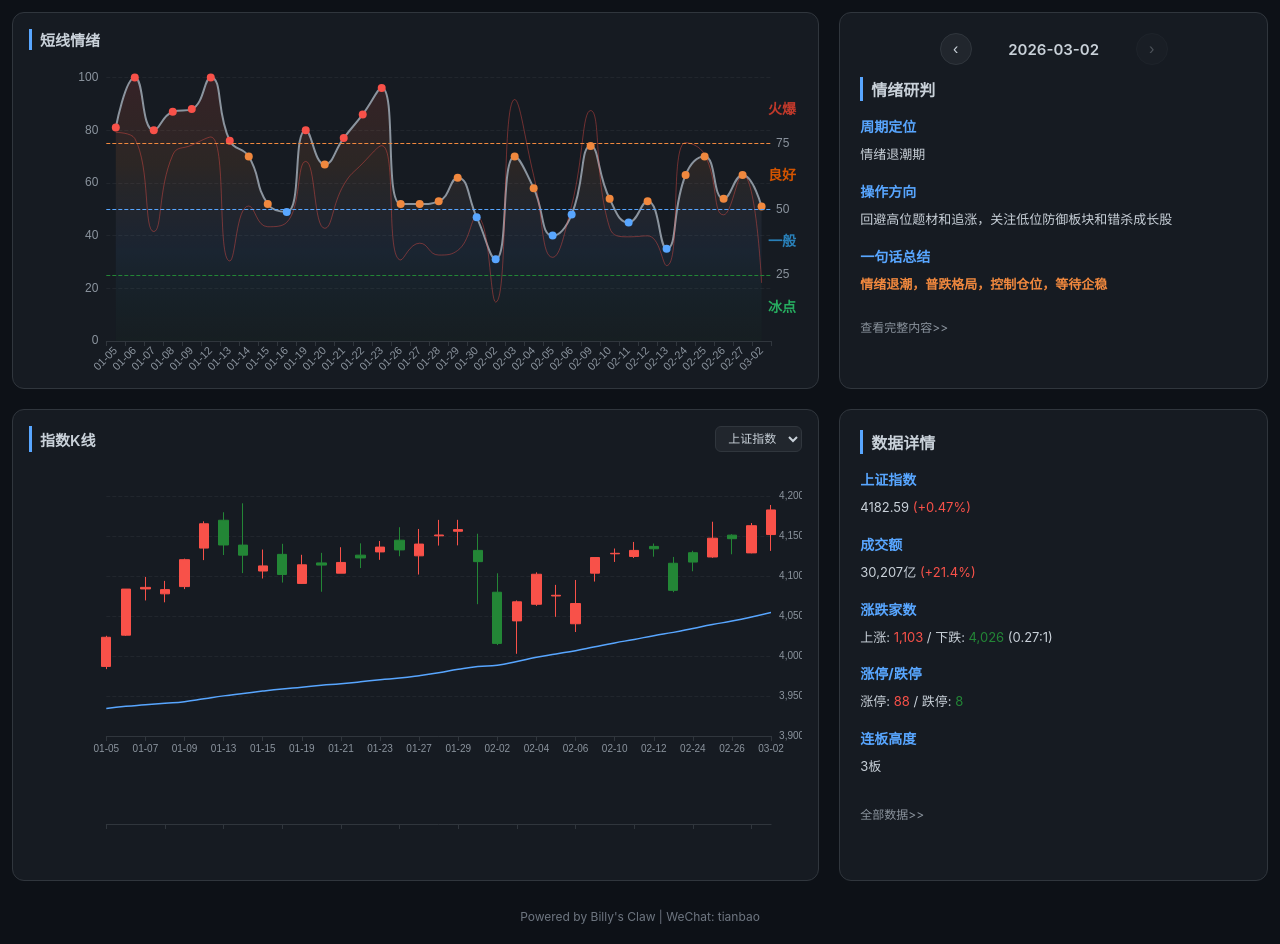
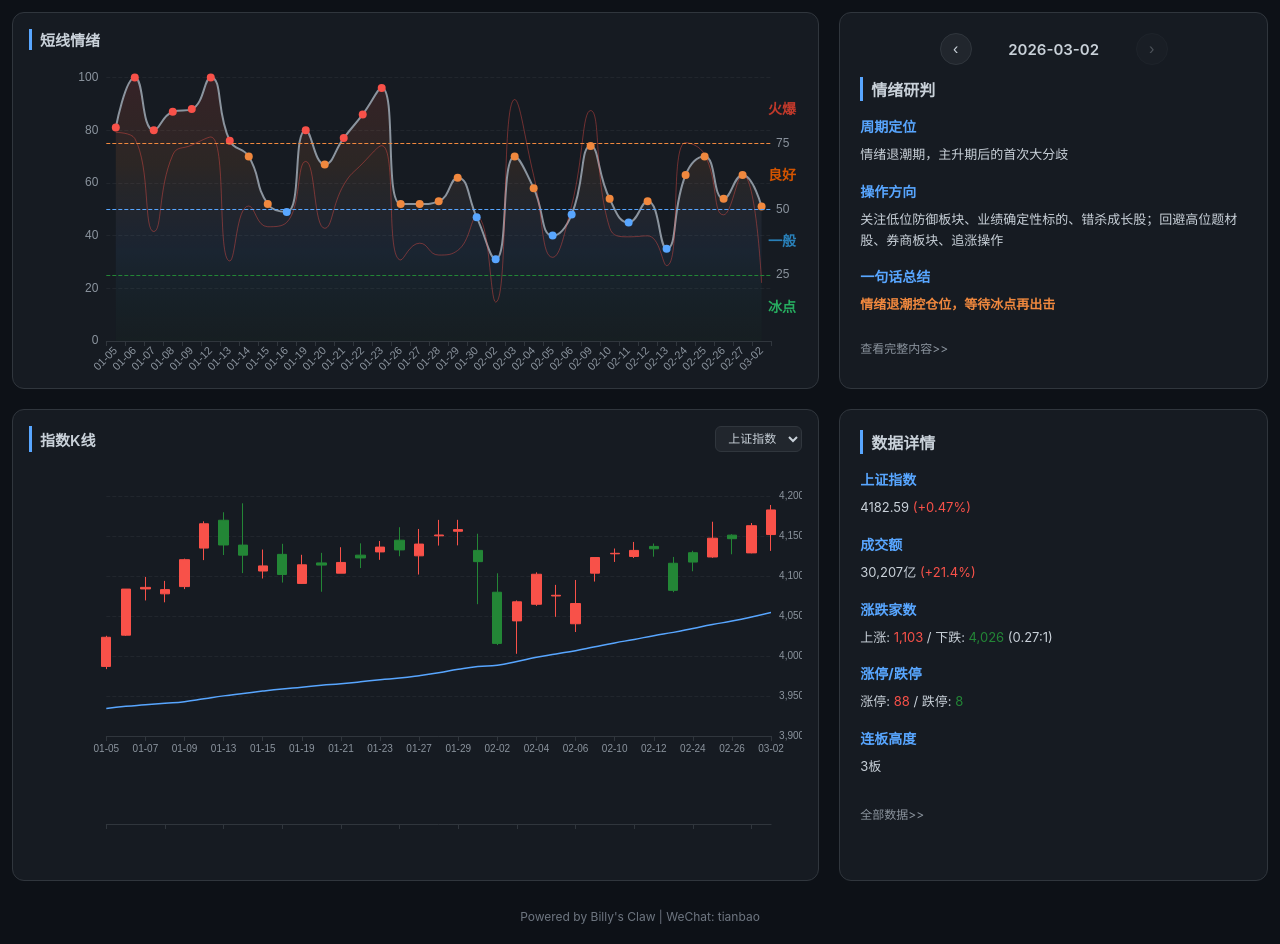
Before and after one commit to LionGG/dx, a plain HTML site: page index.html in a window 1280 px wide. Drawn offline with nearby package versions, Linux system fonts and the light colour scheme; no server answers.

Commit message:
Update sentiment data - 2026-03-02 17:04:38

```diff
--- a/index.html
+++ b/index.html
@@ -726,7 +726,7 @@
         }
 
         // 每日研判数据（含墨问链接）
-        const dailyReports = {"2026-03-02": {"phase": "情绪退潮期", "action": "回避高位题材和追涨，关注低位防御板块和错杀成长股", "summary": "情绪退潮，普跌格局，控制仓位，等待企稳", "link": "https://liongg.github.io/dx/"}, "2026-02-27": {"phase": "震荡修复期，情绪回暖中", "action": "低位首板/二板新题材；趋势股回踩支撑位；7板龙头分歧后的承接情况。回避中位连板股（3-5板）；高位缩量加速股；跟风补涨股", "summary": "情绪回暖但连板难度大，做低位接力或趋势低吸，不追高", "link": "https://note.mowen.cn/detail/PNg0SnZdFlQjCXVrYFBBW"}, "2026-02-26": {"phase": "主升期后的首次大分歧，情绪快速回落", "action": "关注6板龙头承接、低位新启动；回避中位连板股、高位缩量股", "summary": "主升期首次大分歧，控制仓位至5成以下，等待情绪企稳", "link": "https://note.mowen.cn/detail/amM_PwiWOjK0Bu2JslCSD"}, "2026-02-25": {"phase": "主升期初期，情绪稳步推高", "action": "关注科技成长、新能源赛道；回避前期高位滞涨股。", "summary": "主升期初期，积极参与，去弱留强，聚焦主线龙头。", "link": "https://note.mowen.cn/detail/bBTUwGGzruFPVvFmdoehc"}, "2026-02-24": {"phase": "退潮期，冰点试探", "action": "情绪指数63（良好区），涨停92家，跌停15家。退潮期特征明显，回避连板股，等待冰点确认。", "summary": "退潮期，冰点试探，良好区，操作以防守为主。", "link": "https://note.mowen.cn/detail/Dppc4WvkTpKRebgVMmg2o"}};
+        const dailyReports = {"2026-03-02": {"phase": "情绪退潮期，主升期后的首次大分歧", "action": "关注低位防御板块、业绩确定性标的、错杀成长股；回避高位题材股、券商板块、追涨操作", "summary": "情绪退潮控仓位，等待冰点再出击", "link": "https://liongg.github.io/dx/"}, "2026-02-27": {"phase": "震荡修复期，情绪回暖中", "action": "低位首板/二板新题材；趋势股回踩支撑位；7板龙头分歧后的承接情况。回避中位连板股（3-5板）；高位缩量加速股；跟风补涨股", "summary": "情绪回暖但连板难度大，做低位接力或趋势低吸，不追高", "link": "https://note.mowen.cn/detail/PNg0SnZdFlQjCXVrYFBBW"}, "2026-02-26": {"phase": "主升期后的首次大分歧，情绪快速回落", "action": "关注6板龙头承接、低位新启动；回避中位连板股、高位缩量股", "summary": "主升期首次大分歧，控制仓位至5成以下，等待情绪企稳", "link": "https://note.mowen.cn/detail/amM_PwiWOjK0Bu2JslCSD"}, "2026-02-25": {"phase": "主升期初期，情绪稳步推高", "action": "关注科技成长、新能源赛道；回避前期高位滞涨股。", "summary": "主升期初期，积极参与，去弱留强，聚焦主线龙头。", "link": "https://note.mowen.cn/detail/bBTUwGGzruFPVvFmdoehc"}, "2026-02-24": {"phase": "退潮期，冰点试探", "action": "情绪指数63（良好区），涨停92家，跌停15家。退潮期特征明显，回避连板股，等待冰点确认。", "summary": "退潮期，冰点试探，良好区，操作以防守为主。", "link": "https://note.mowen.cn/detail/Dppc4WvkTpKRebgVMmg2o"}};
 
         const reportDates = ["2026-03-02", "2026-02-27", "2026-02-26", "2026-02-25", "2026-02-24"];
         let currentReportIndex = 0; // 默认最新一天
```
